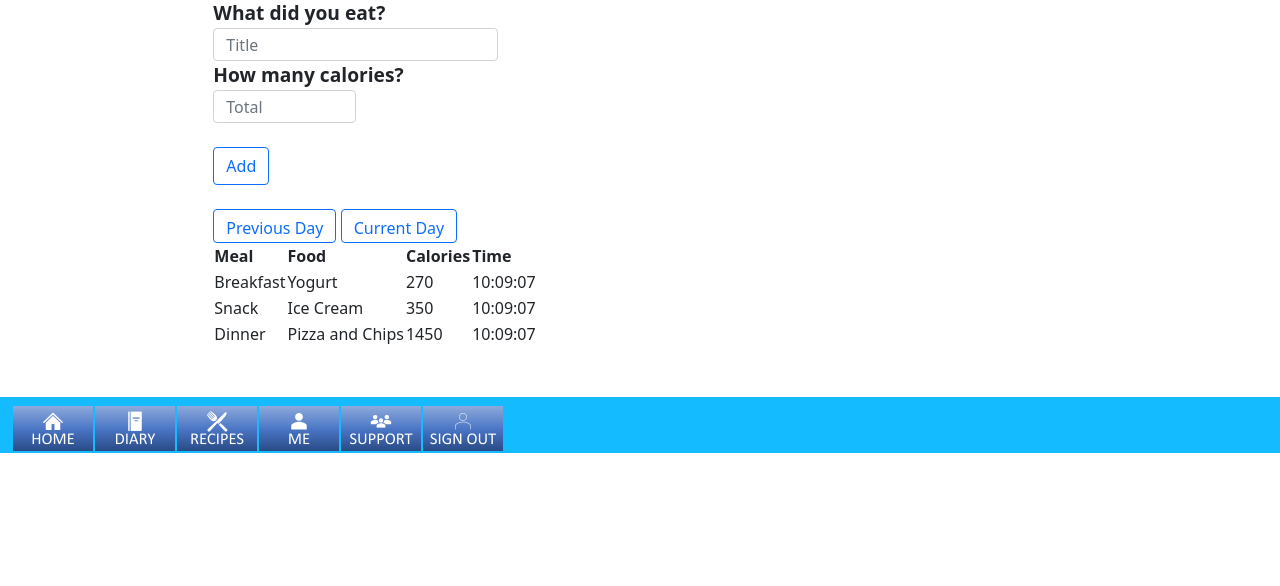
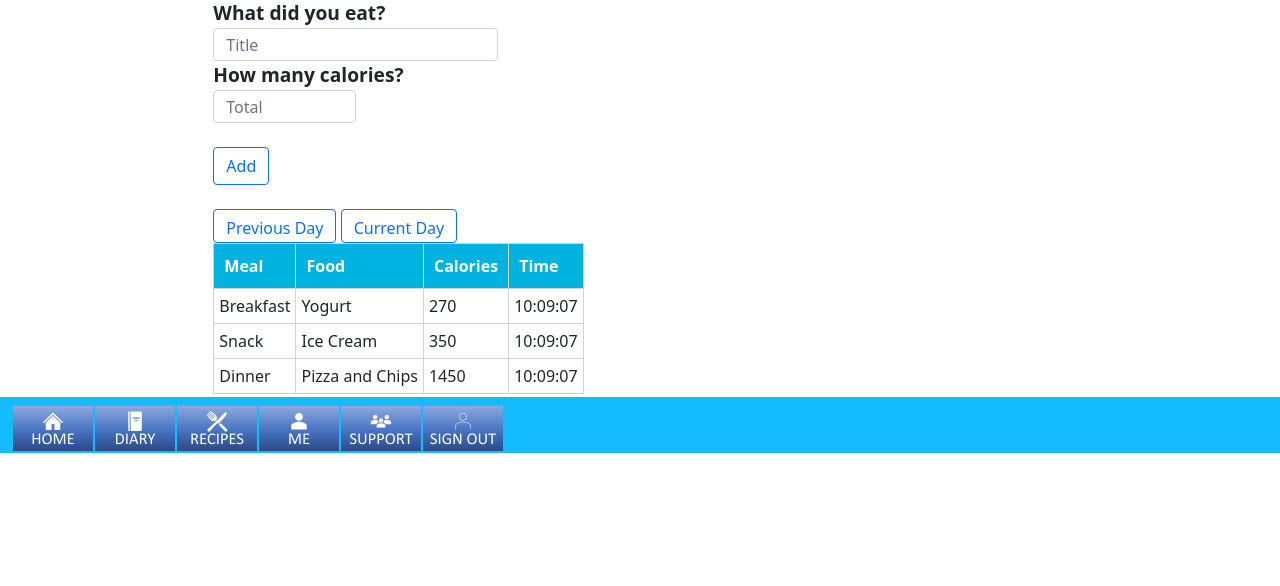
Before and after one commit to rayyanp/Calorie-Counter-Project, a PHP site: page /diary.php in a window 1280 px wide. Shown: the part 347-933 px from the top of the page. Before the commit the page ends 800 px from the top, so only its background shows below. Run offline with PHP 8.4, Linux system fonts and the light colour scheme; a user stored in the database is signed in; data comes from the database, SQL or seed files in the repository; some libraries are stand-ins or nearby versions.

Commit message:
Add files via upload
Updated syle page to incorporate style/design for diary.php page table.

```diff
--- a/css/style.css
+++ b/css/style.css
@@ -1,5 +1,4 @@
-:root{
-
+:root {
     /* Theme variables */
     --colourPri: #022140;
     --colourSec: #c5c5c5;
@@ -11,7 +10,6 @@
 
 hr {
     border-top: 3px solid var(--colourHover);
-
 }
 
 .heading {
@@ -28,7 +26,8 @@ hr {
     float: left;
 }
 
-#calorie, #loginHeader {
+#calorie,
+#loginHeader {
     padding-left: 1.5em;
     padding-right: 1.5em;
     padding-bottom: 1.5em;
@@ -49,22 +48,25 @@ hr {
     padding-top: 1em;
 }
 
-#homeToggle, #supportToggle {
+#homeToggle,
+#supportToggle {
     font-size: 5em;
     padding-right: 20px;
 }
+
 #homeToggle {
     text-align: right;
 }
+
 #supportToggle {
     text-align: center;
 }
 
+
 /* change the styling of the <hr> tags to make them look a bit more interesting and in-keeping with the aesthetic of the site */
 
-
 #UserNav {
-    display:inline-block !important;
+    display: inline-block !important;
     float: none;
     position: fixed;
     top: 93%;
@@ -86,7 +88,7 @@ input {
     padding: 1px;
 }
 
-.progressDonut{
+.progressDonut {
     --percentage: 0;
     margin-top: 1em;
     width: 300px;
@@ -103,17 +105,52 @@ input {
     justify-content: center;
     box-sizing: border-box;
 }
-  .progressDonut::after{
+
+.progressDonut::after {
     content: '';
     width: 300px;
     height: 300px;
-    border:50px solid;
-    border-color: rgba(0,0,0,0.15) rgba(0,0,0,0.15) var(--colourBG) var(--colourBG);
+    border: 50px solid;
+    border-color: rgba(0, 0, 0, 0.15) rgba(0, 0, 0, 0.15) var(--colourBG) var(--colourBG);
     position: absolute;
     border-radius: 50%;
     left: 0;
     top: 0;
     box-sizing: border-box;
-    transform: rotate( calc( 1deg * ( -45 + var(--percentage) * 1.8 ) ) );
+    transform: rotate( calc( 1deg * ( -45 + var(--percentage) * 1.8)));
     animation: fillAnimation 1s ease-in;
 }
+
+
+/* create a new selector with the name table-main  */
+
+.table-main,
+.table-main th,
+.table-main td {
+    border: 1px solid lightgrey;
+}
+
+
+/* table header row only */
+
+.table-main th {
+    background-color: rgb(0, 178, 223);
+    color: white;
+    padding: 10px;
+}
+
+
+/* table cells only */
+
+.table-main td {
+    background-color: #ffffff;
+    padding: 5px;
+}
+
+
+/* table caption only */
+
+.table-main caption {
+    font-style: italic;
+    color: white;
+}
```
Lines whose indentation alone changed are shown as unchanged.
